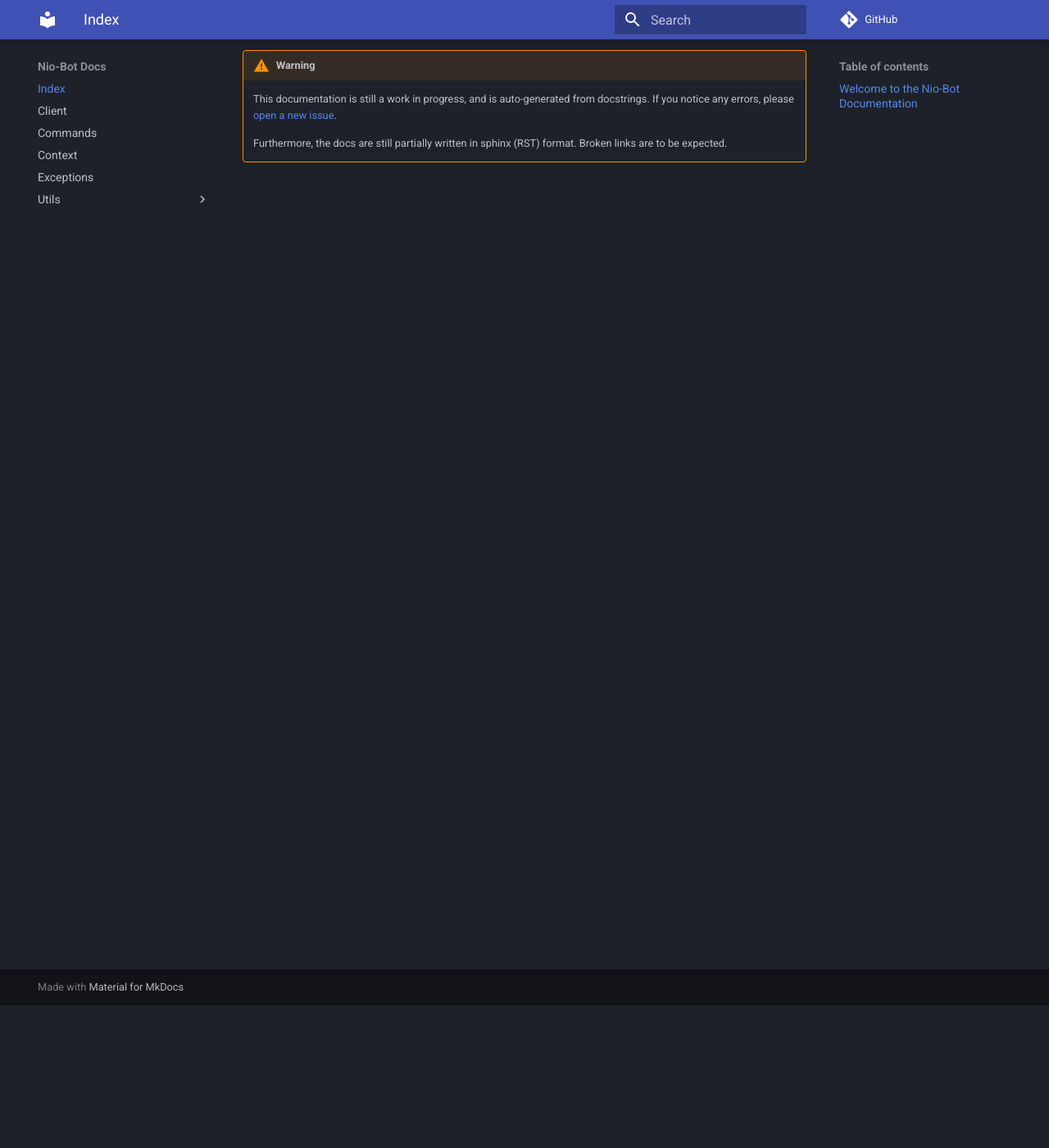
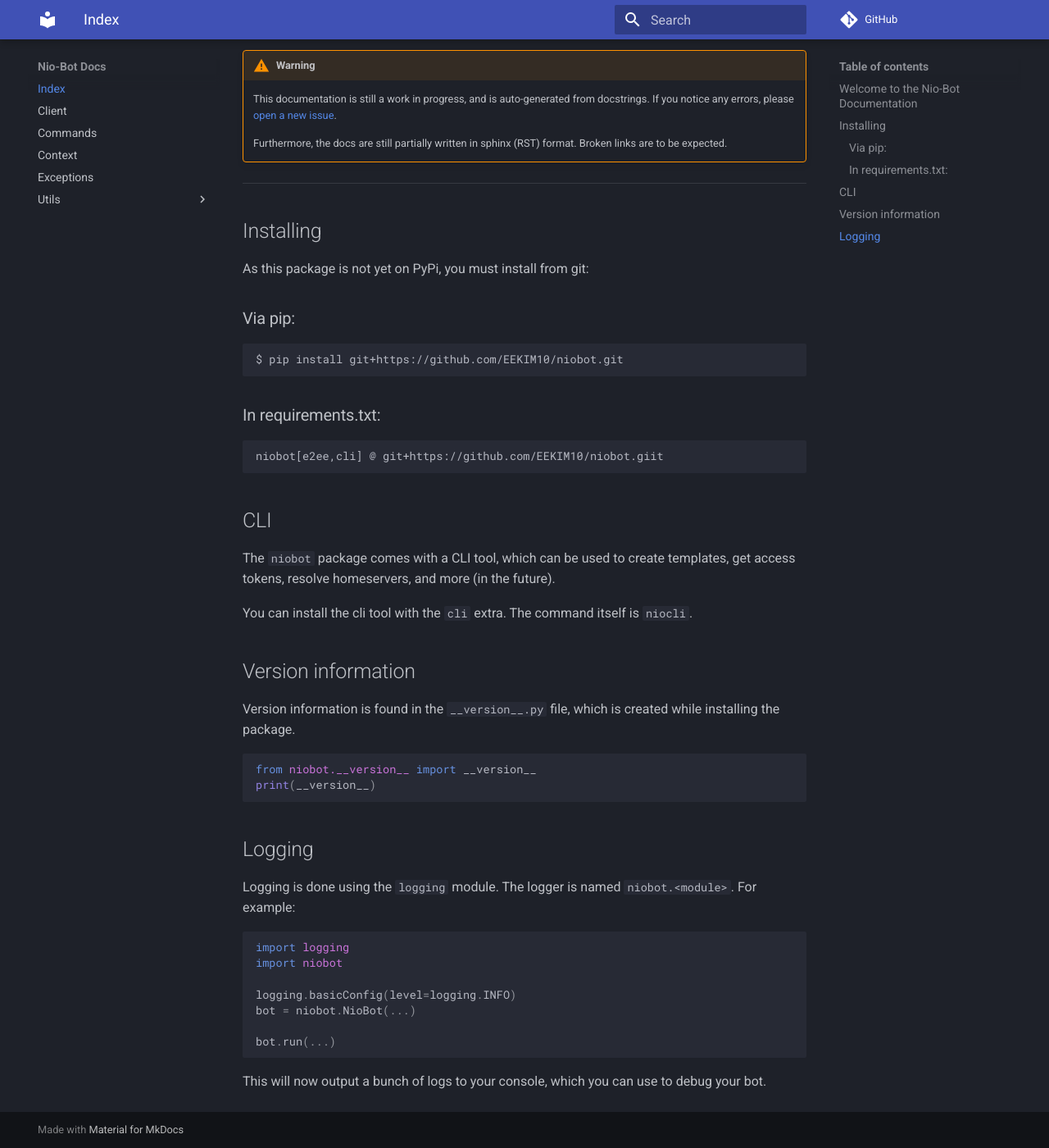
Before and after one commit to nexy7574/nio-bot, an MkDocs documentation site: the page built from docs/index.md, in a window 1280 px wide and 1400 px high, scrolled down 174 px. Shown: the whole window at 82% size. Built offline with MkDocs 1.6.1 and Material for MkDocs 9.7.7, drawn with Linux system fonts in a browser that asks for light colours; comment, search, counter and statistics services are not loaded.

Commit message:
Add more documentation

````diff
--- a/docs/index.md
+++ b/docs/index.md
@@ -6,3 +6,46 @@
     If you notice any errors, please [open a new issue](https://github.com/EEKIM10/niobot/issues/new).
 
     Furthermore, the docs are still partially written in sphinx (RST) format. Broken links are to be expected.
+
+-------------
+
+## Installing
+As this package is not yet on PyPi, you must install from git:
+
+### Via pip:
+```bash
+$ pip install git+https://github.com/EEKIM10/niobot.git
+```
+
+### In requirements.txt:
+```txt
+niobot[e2ee,cli] @ git+https://github.com/EEKIM10/niobot.giit
+```
+
+## CLI
+The `niobot` package comes with a CLI tool, which can be used to create templates, get access tokens, resolve
+homeservers, and more (in the future).
+
+You can install the cli tool with the `cli` extra. The command itself is `niocli`.
+
+## Version information
+Version information is found in the `__version__.py` file, which is created while installing the package.
+
+```python
+from niobot.__version__ import __version__
+print(__version__)
+```
+
+## Logging
+Logging is done using the `logging` module. The logger is named `niobot.<module>`. For example:
+
+```python
+import logging
+import niobot
+
+logging.basicConfig(level=logging.INFO)
+bot = niobot.NioBot(...)
+
+bot.run(...)
+```
+This will now output a bunch of logs to your console, which you can use to debug your bot.
````
Also changed, not shown: docs/utils/parsers.md (added, +5 -0 lines).
